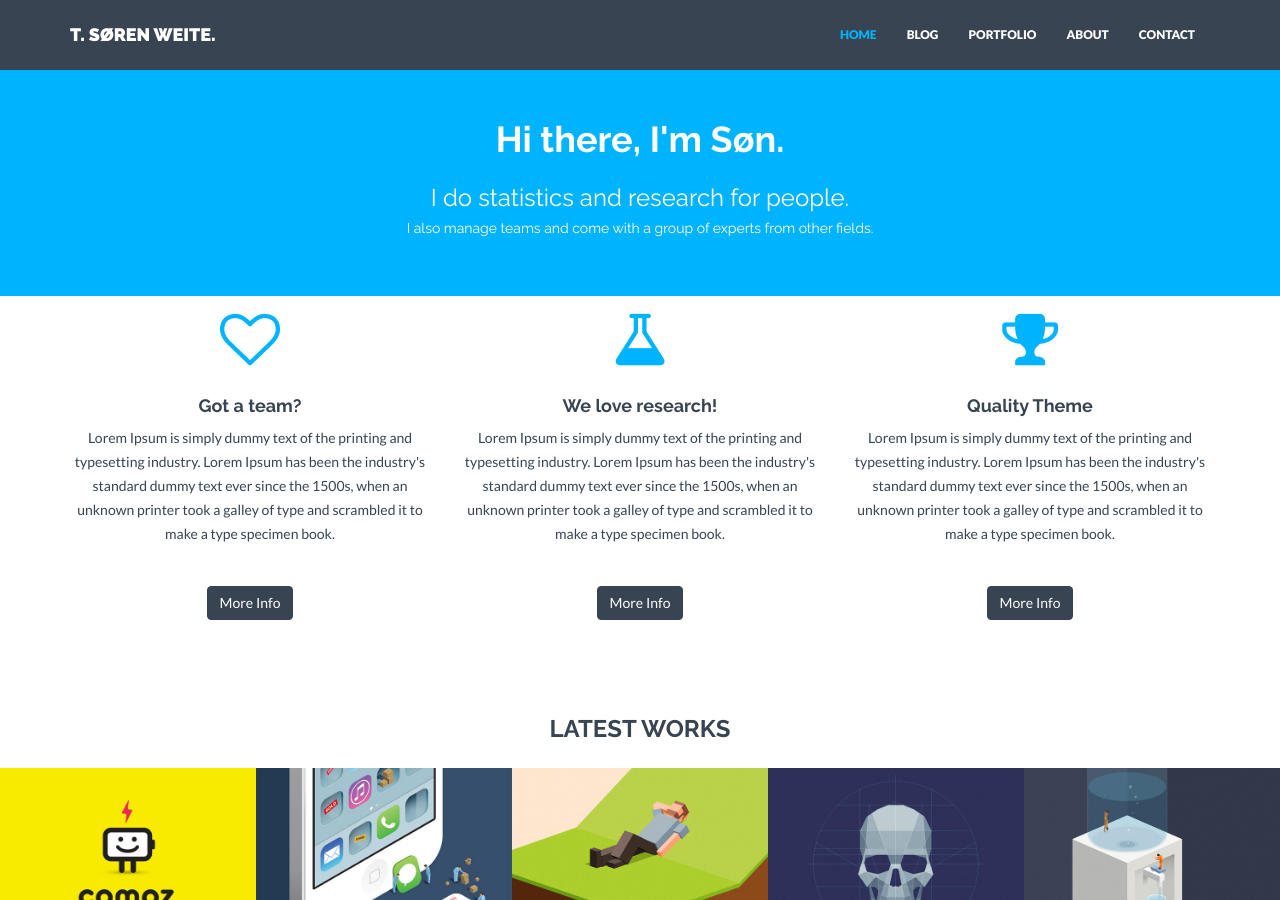
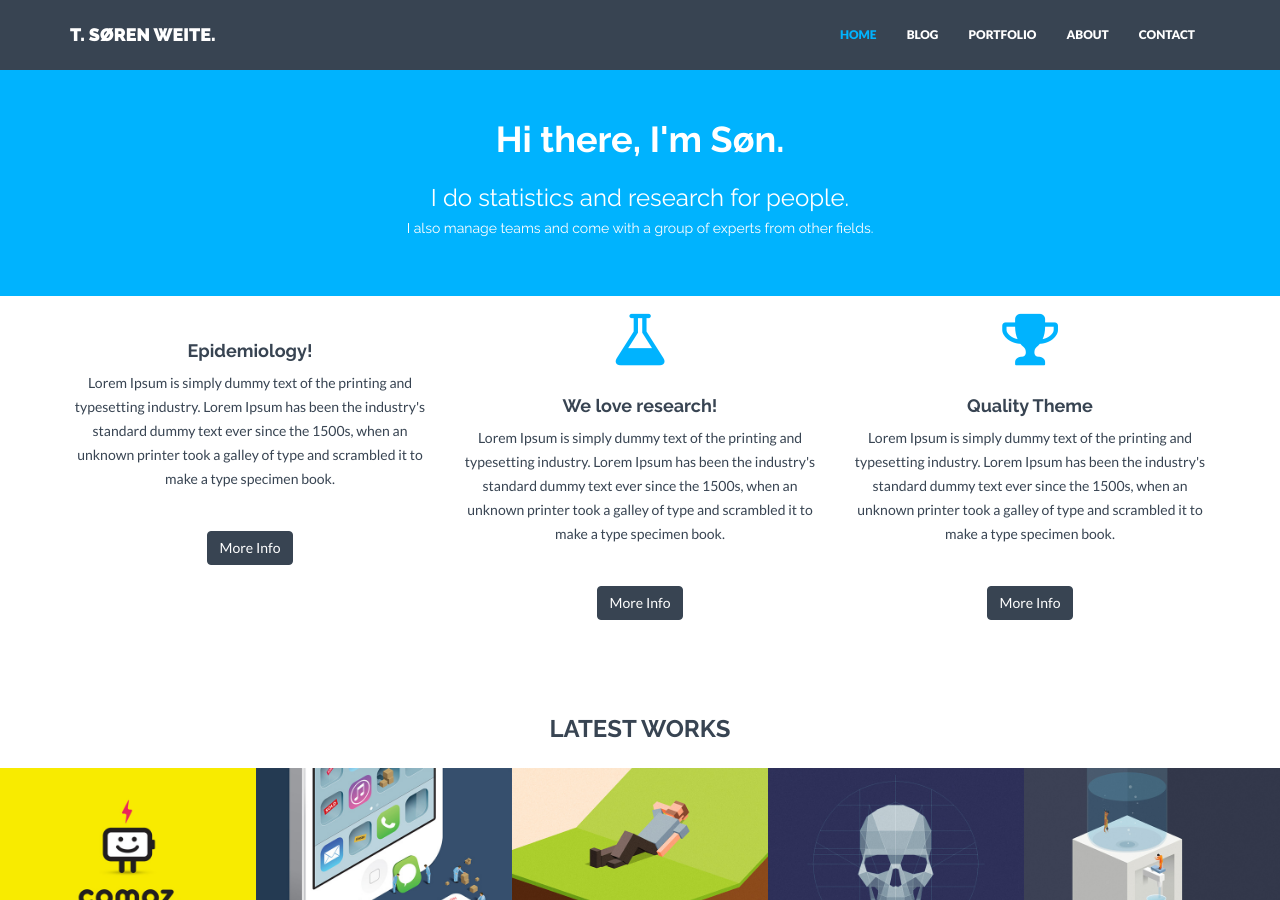
Before and after one commit to sorenweite/sorenweite.github.io, a Jekyll site: the page built from index.html, in a window 1280 px wide and 900 px high. Built offline with Jekyll 4.4.1, drawn with Linux system fonts in a browser that asks for light colours; nearby versions of some CDN libraries.

Commit message:
index
fontawesome changes

```diff
--- a/index.html
+++ b/index.html
@@ -8,8 +8,8 @@ permalink: /
     <div class="container">
         <div class="row centered">
             <div class="col-md-4">
-                <i class="fa fa-heart-o"></i>
-                <h4>Got a team?</h4>
+                <i class="fa fa-heartbeat"></i>
+                <h4>Epidemiology!</h4>
                 <p>Lorem Ipsum is simply dummy text of the printing and typesetting industry. Lorem Ipsum has been the industry's standard dummy text ever since the 1500s, when an unknown printer took a galley of type and scrambled it to make a type specimen book.</p>
                 <p><br/><a href="#" class="btn btn-theme">More Info</a></p>
             </div>
```
